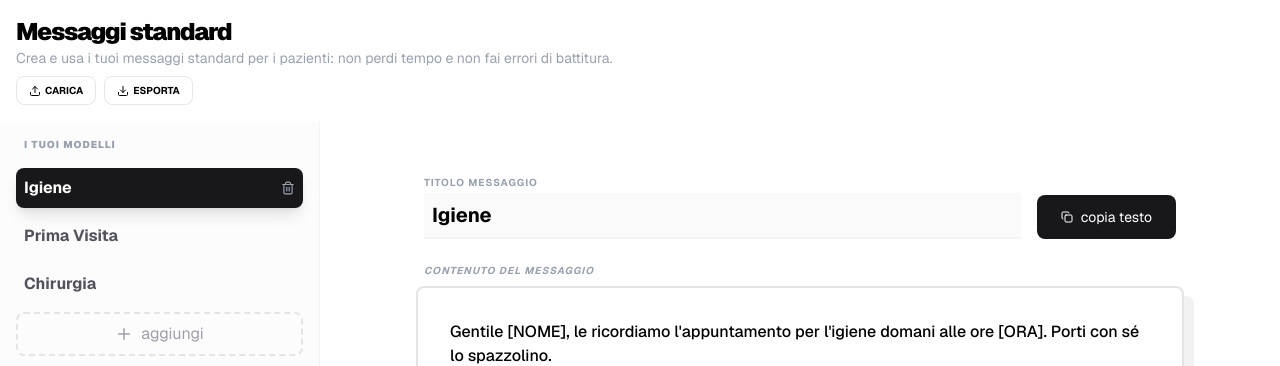
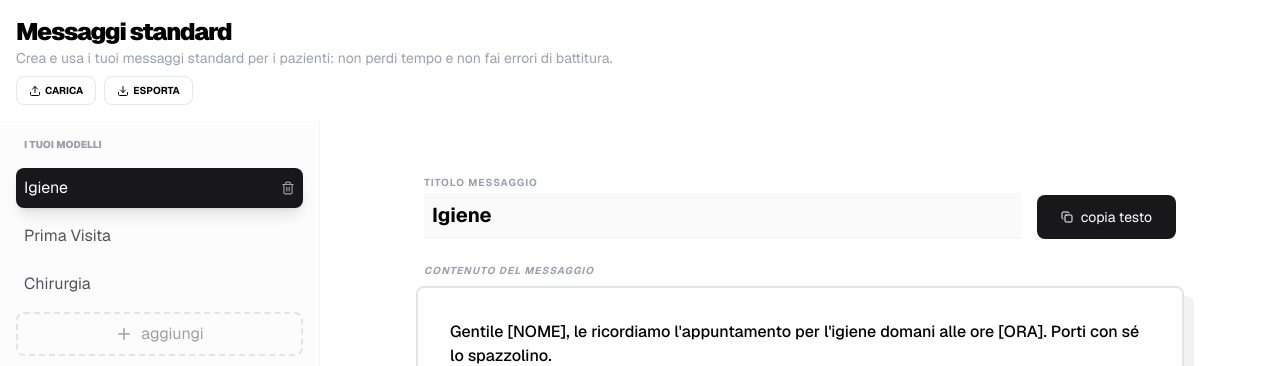
Before and after one commit to Poldin/visitae, a Next.js app: page /lista_attesa in a window 1280 px wide. Shown: the top 366 px of the page. Built offline with nearby package versions, Linux system fonts and the light colour scheme.

Commit message:
Refactor UI elements in the waiting list page for improved styling consistency. Removed unnecessary class from the section header and adjusted button class for better visual alignment.

```diff
--- a/app/lista_attesa/page.tsx
+++ b/app/lista_attesa/page.tsx
@@ -126,7 +126,7 @@ export default function MioDottoreAssistant() {
         {/* SIDEBAR (Desktop) & ACCORDION SYSTEM (Mobile) */}
         <aside className="w-full md:w-80 border-r border-gray-100 flex flex-col bg-gray-50/50">
           <div className="p-4 flex-1 md:overflow-y-auto space-y-2">
-            <p className="text-[10px] font-black text-gray-400 uppercase mb-4 tracking-widest px-2">I tuoi modelli</p>
+            <p className="text-[10px] font-black text-gray-400 uppercase mb-4 px-2">I tuoi modelli</p>
 
             {templates.map(t => {
               const isSelected = selectedId === t.id;
@@ -135,7 +135,7 @@ export default function MioDottoreAssistant() {
                   {/* Pulsante/Header del Modello */}
                   <button
                     onClick={() => setSelectedId(isSelected ? "" : t.id)} // Su mobile permette anche di chiuderlo cliccando di nuovo
-                    className={`w-full text-left p-3 md:p-2 rounded-lg font-bold transition-all flex justify-between items-center group ${isSelected ? 'bg-zinc-900 text-white shadow-lg' : 'hover:bg-zinc-100 text-zinc-600'}`}
+                    className={`w-full text-left p-3 md:p-2 rounded-lg transition-all flex justify-between items-center group ${isSelected ? 'bg-zinc-900 text-white shadow-lg' : 'hover:bg-zinc-100 text-zinc-600'}`}
                   >
                     <span className="truncate pr-2">{t.title}</span>
                     <div className="flex items-center gap-2">
```
